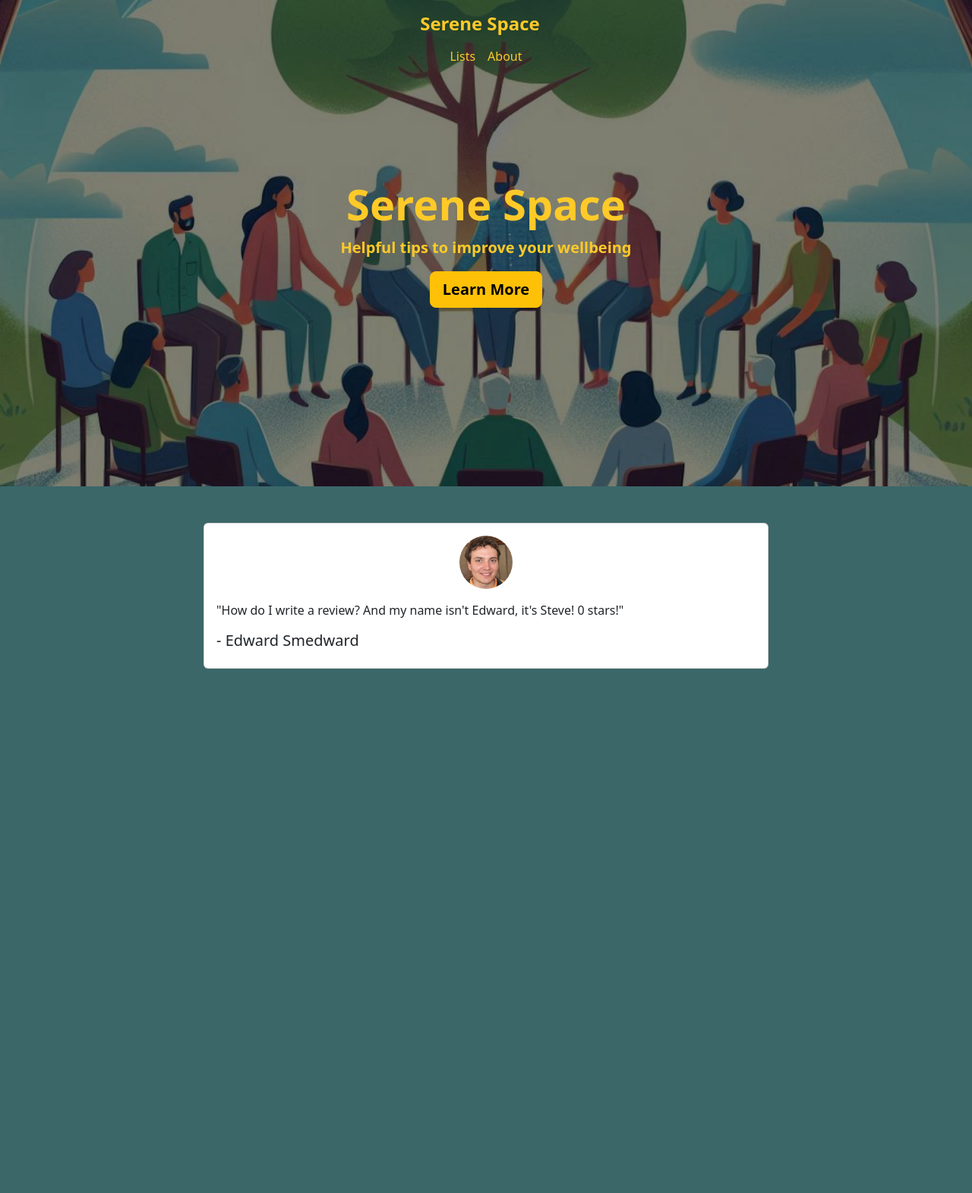
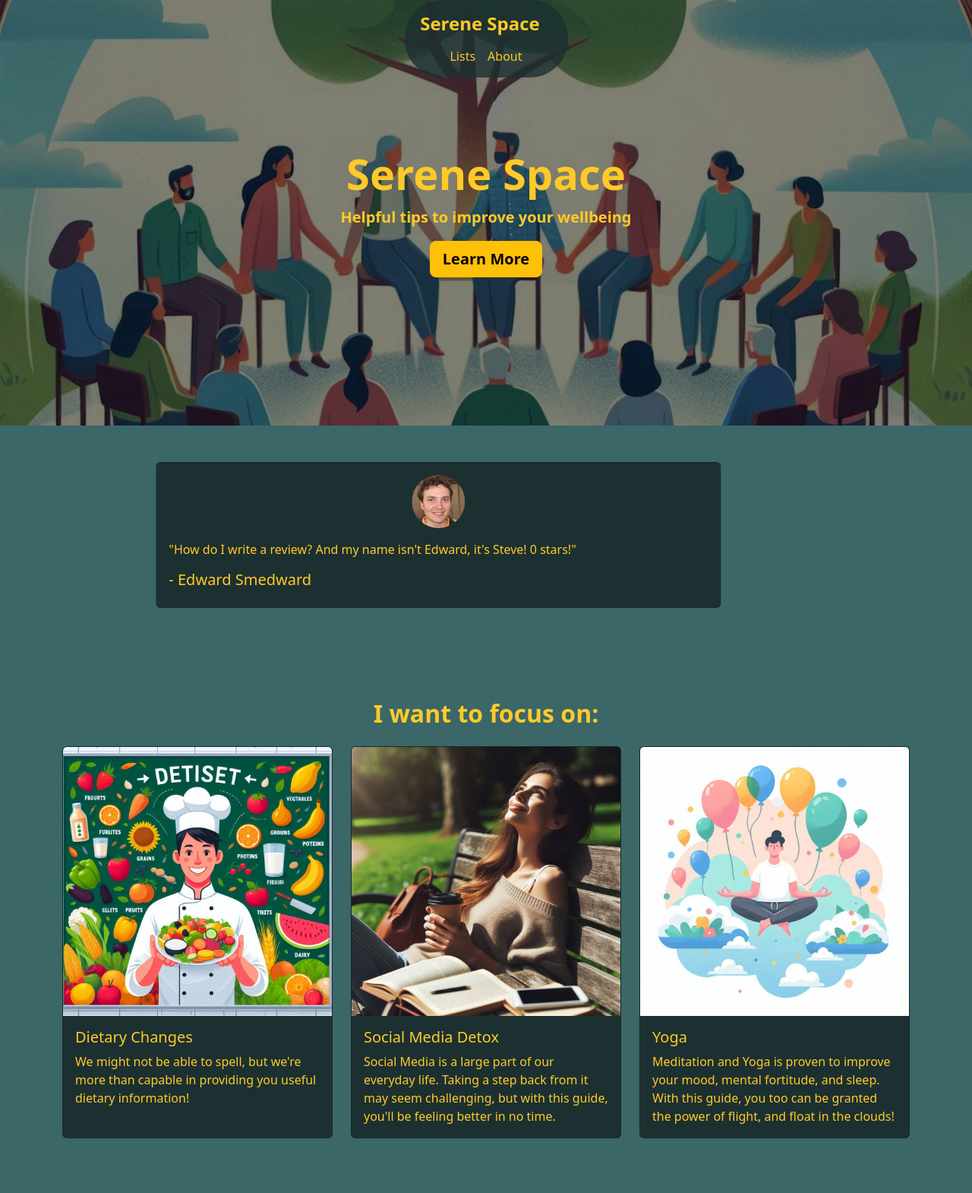
Before and after one commit to Ronan525/personal-project, a plain HTML site: page index.html in a window 1280 px wide. Shown: the whole page at 76% size. Before the commit the page ends 928 px from the top, so only its background shows below. Drawn offline with nearby package versions, Linux system fonts and the light colour scheme.

Commit message:
Update navbar styles, adjust hero section height, and add list section with dietary focus

```diff
--- a/assets/css/style.css
+++ b/assets/css/style.css
@@ -1,3 +1,7 @@
 body {
     background-color:#3b6769 ;
 }
+
+.navbar {
+    background-color: rgba(28, 48, 49, 0.8);
+}
--- a/index.html
+++ b/index.html
@@ -9,7 +9,7 @@
     <meta name="author" content="Serene Space">
     <link rel="icon" href="assets/images/favicon.ico" type="image/x-icon">
     <title>Serene Space</title>
-     <!-- bootstrap css -->
+    <!-- bootstrap css -->
     <link href="https://cdn.jsdelivr.net/npm/bootstrap@5.3.3/dist/css/bootstrap.min.css" rel="stylesheet"
         integrity="sha384-QWTKZyjpPEjISv5WaRU9OFeRpok6YctnYmDr5pNlyT2bRjXh0JMhjY6hW+ALEwIH" crossorigin="anonymous">
     <!-- custom css -->
@@ -19,8 +19,14 @@
 </head>
 
 <body>
+
+
+
+
+        </div>
+      </div>
     <!-- Bootstrap 5 Navbar -->
-    <nav class="navbar navbar-expand-lg navbar-dark fixed-top">
+    <nav class="navbar navbar-expand-lg navbar-dark fixed-top mx-auto" style="border-radius: 50px; width: 215px;">
         <div class="container-fluid flex-column">
             <a class="navbar-brand" href="#" style="font-size: 1.5rem; color: #FFCA28; font-weight: bold;">Serene Space</a>
             <button class="navbar-toggler" type="button" data-bs-toggle="collapse" data-bs-target="#navbarNav" aria-controls="navbarNav" aria-expanded="false" aria-label="Toggle navigation">
@@ -39,8 +45,9 @@
         </div>
     </nav>
 
+
     <!-- Hero Image Section -->
-    <section class="hero-image" style="background-image: url(assets/images/hero.png); height: 80vh; background-size: cover; background-position: center; position: relative;">
+    <section class="hero-image" style="background-image: url(assets/images/hero.png); height: 70vh; background-size: cover; background-position: center; position: relative;">
         <div style="background-color: rgba(0, 0, 0, 0.5); position: absolute; top: 0; left: 0; width: 100%; height: 100%; z-index: 0;"></div>
         <div class="container h-100 d-flex align-items-center justify-content-center" style="position: relative; z-index: 1;">
             <div class="text-center text-black" style="padding: 35px;">
@@ -54,16 +61,16 @@
     <!-- Testimonials -->
     <section class="testimonials py-5">
         <div class="container">
-            <div id="Carousel" class="carousel slide" data-bs-ride="carousel" data-bs-interval="6000">
+            <div id="Carousel" class="carousel slide" data-bs-ride="carousel" data-bs-interval="5000">
                 <div class="carousel-inner">
                     <div class="carousel-item active">
                         <div class="d-flex justify-content-center">
                             <div class="col-lg-8">
-                                <div class="card">
+                                <div class="card" style="background-color: #1c3031;">
                                     <img src="assets/images/edward-smedward.jpg" class="card-img-top rounded-circle mx-auto d-block mt-3" alt="Jane Doe" style="width: 70px; height: 70px; object-fit: cover;">
                                     <div class="card-body">
-                                        <p class="card-text inconsolata-font">"How do I write a review? And my name isn't Edward, it's Steve! 0 stars!"</p>
-                                        <h5 class="card-title inconsolata-font">- Edward Smedward</h5>
+                                        <p class="card-text inconsolata-font" style="color: #FFCA28;">"How do I write a review? And my name isn't Edward, it's Steve! 0 stars!"</p>
+                                        <h5 class="card-title inconsolata-font" style="color: #FFCA28;">- Edward Smedward</h5>
                                     </div>
                                 </div>
                             </div>
@@ -72,11 +79,11 @@
                     <div class="carousel-item">
                         <div class="d-flex justify-content-center">
                             <div class="col-lg-8">
-                                <div class="card">
+                                <div class="card" style="background-color: #1c3031;">
                                     <img src="assets/images/marcus-parkus.jpg" class="card-img-top rounded-circle mx-auto d-block mt-3" alt="John Smith" style="width: 70px; height: 70px; object-fit: cover;">
                                     <div class="card-body">
-                                        <p class="card-text inconsolata-font">"I'm not usually one to write a review, but this site is awesome. I think the person who made it is very cool!."</p>
-                                        <h5 class="card-title inconsolata-font">- Marcus Parkus</h5>
+                                        <p class="card-text inconsolata-font" style="color: #FFCA28;">"I'm not usually one to write a review, but this site is awesome. I think the person who made it is very cool!."</p>
+                                        <h5 class="card-title inconsolata-font" style="color: #FFCA28;">- Marcus Parkus</h5>
                                     </div>
                                 </div>
                             </div>
@@ -85,29 +92,63 @@
                     <div class="carousel-item">
                         <div class="d-flex justify-content-center">
                             <div class="col-lg-8">
-                                <div class="card">
+                                <div class="card" style="background-color: #1c3031;">
                                     <img src="assets/images/mary-ruth.jpg" class="card-img-top rounded-circle mx-auto d-block mt-3" alt="Emily Johnson" style="width: 70px; height: 70px; object-fit: cover;">
                                     <div class="card-body">
-                                        <p class="card-text inconsolata-font">"I used to throw tables and chairs if I lost in bingo, now I accept my loss and move on. Thanks Serene Space!"</p>
-                                        <h5 class="card-title inconsolata-font">- Mary Ruth</h5>
+                                        <p class="card-text inconsolata-font" style="color: #FFCA28;">"I used to throw tables and chairs if I lost in bingo, now I accept my loss and move on. Thanks Serene Space!"</p>
+                                        <h5 class="card-title inconsolata-font" style="color: #FFCA28;">- Mary Ruth</h5>
                                     </div>
                                 </div>
-
                             </div>
                         </div>
                     </div>
                     <div class="carousel-item">
                         <div class="d-flex justify-content-center">
                             <div class="col-lg-8">
-                                <div class="card">
+                                <div class="card" style="background-color: #1c3031;">
                                     <img src="assets/images/edward-smedward.jpg" class="card-img-top rounded-circle mx-auto d-block mt-3" alt="Emily Johnson" style="width: 70px; height: 70px; object-fit: cover;">
                                     <div class="card-body">
-                                        <p class="card-text inconsolata-font">"I figured out how to change my name. How do I delete a review? I actually really like this website. Sorry."</p>
-                                        <h5 class="card-title inconsolata-font">- Steve Smedward</h5>
+                                        <p class="card-text inconsolata-font" style="color: #FFCA28;">"I figured out how to change my name. How do I delete a review? I actually really like this website. Sorry."</p>
+                                        <h5 class="card-title inconsolata-font" style="color: #FFCA28;">- Steve Smedward</h5>
                                     </div>
                                 </div>
+                            </div>
+                        </div>
+                    </div>
+                </div>
+            </div>
+        </div>
+    </section>
 
-                            </div>
+    <!-- List Section -->
+    <section class="list-section py-5">
+        <div class="container">
+            <h2 class="text-center mb-4" style="color: #FFCA28; font-weight: bold;">I want to focus on:</h2>
+            <div class="row">
+                <div class="col-md-4 d-flex align-items-stretch">
+                    <div class="card mb-4" style="background-color: #1c3031;">
+                        <img src="assets/images/diet.png" class="card-img-top" alt="dietary information">
+                        <div class="card-body">
+                            <h5 class="card-title" style="color: #FFCA28;">Dietary Changes</h5>
+                            <p class="card-text" style="color: #FFCA28;">We might not be able to spell, but we're more than capable in providing you useful dietary information!</p>
+                        </div>
+                    </div>
+                </div>
+                <div class="col-md-4 d-flex align-items-stretch">
+                    <div class="card mb-4" style="background-color: #1c3031;">
+                        <img src="assets/images/phone.png" class="card-img-top" alt="person spending time away from their phone">
+                        <div class="card-body">
+                            <h5 class="card-title" style="color: #FFCA28;">Social Media Detox</h5>
+                            <p class="card-text" style="color: #FFCA28;">Social Media is a large part of our everyday life. Taking a step back from it may seem challenging, but with this guide, you'll be feeling better in no time.</p>
+                        </div>
+                    </div>
+                </div>
+                <div class="col-md-4 d-flex align-items-stretch">
+                    <div class="card mb-4" style="background-color: #1c3031;">
+                        <img src="assets/images/yoga.png" class="card-img-top" alt="someone doing yoga">
+                        <div class="card-body">
+                            <h5 class="card-title" style="color: #FFCA28;">Yoga</h5>
+                            <p class="card-text" style="color: #FFCA28;">Meditation and Yoga is proven to improve your mood, mental fortitude, and sleep. With this guide, you too can be granted the power of flight, and float in the clouds!</p>
                         </div>
                     </div>
                 </div>
```
Also changed, not shown: assets/images/diet.png (added), assets/images/phone.png (added), assets/images/yoga.png (added).
